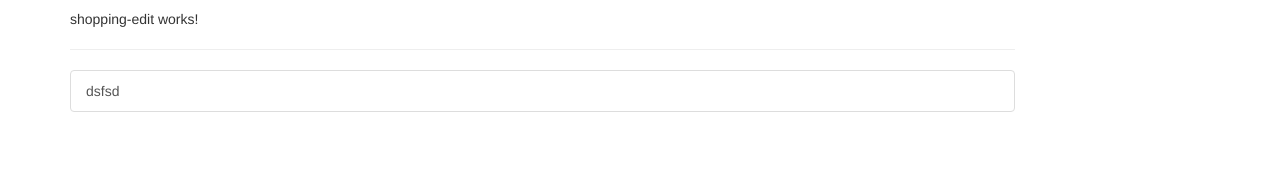
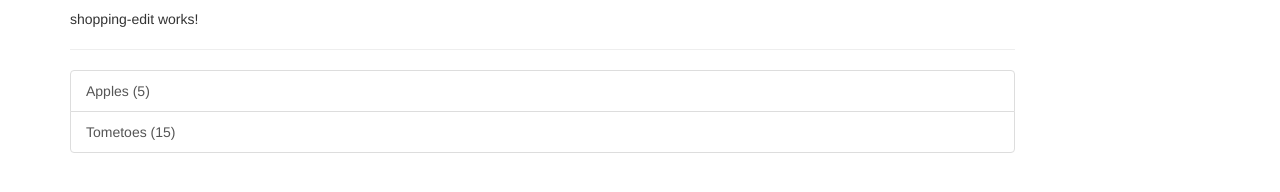
Before and after one commit to BenGedi/shopping-list-angular-demo, an Angular app: page / in a window 1280 px wide. Shown: the part 310-502 px from the top of the page. Built offline with nearby package versions, Linux system fonts and the light colour scheme.

Commit message:
creating and outputing shopping list

```diff
--- a/src/app/shopping-list/shopping-list.component.html
+++ b/src/app/shopping-list/shopping-list.component.html
@@ -3,7 +3,11 @@
     <app-shopping-edit></app-shopping-edit>
     <hr>
     <ul class="list-group">
-      <a class="list-group-item" style="cursor: pointer">dsfsd</a>
+      <a
+        class="list-group-item"
+        style="cursor: pointer"
+        *ngFor="let ingredient of ingredients"
+        >{{ingredient.name}} ({{ingredient.amount}})</a>
     </ul>
   </div>
 </div>
--- a/src/app/shopping-list/shopping-list.component.ts
+++ b/src/app/shopping-list/shopping-list.component.ts
@@ -1,4 +1,5 @@
 import { Component, OnInit } from '@angular/core';
+import { Ingredient } from '../shared/ingredient.model';
 
 @Component({
   selector: 'app-shopping-list',
@@ -6,7 +7,10 @@
   styleUrls: ['./shopping-list.component.css']
 })
 export class ShoppingListComponent implements OnInit {
-  ingredients = [];
+  ingredients: Ingredient[] = [
+    new Ingredient('Apples', 5),
+    new Ingredient('Tometoes', 15)
+  ];
 
   constructor() { }
 
```
